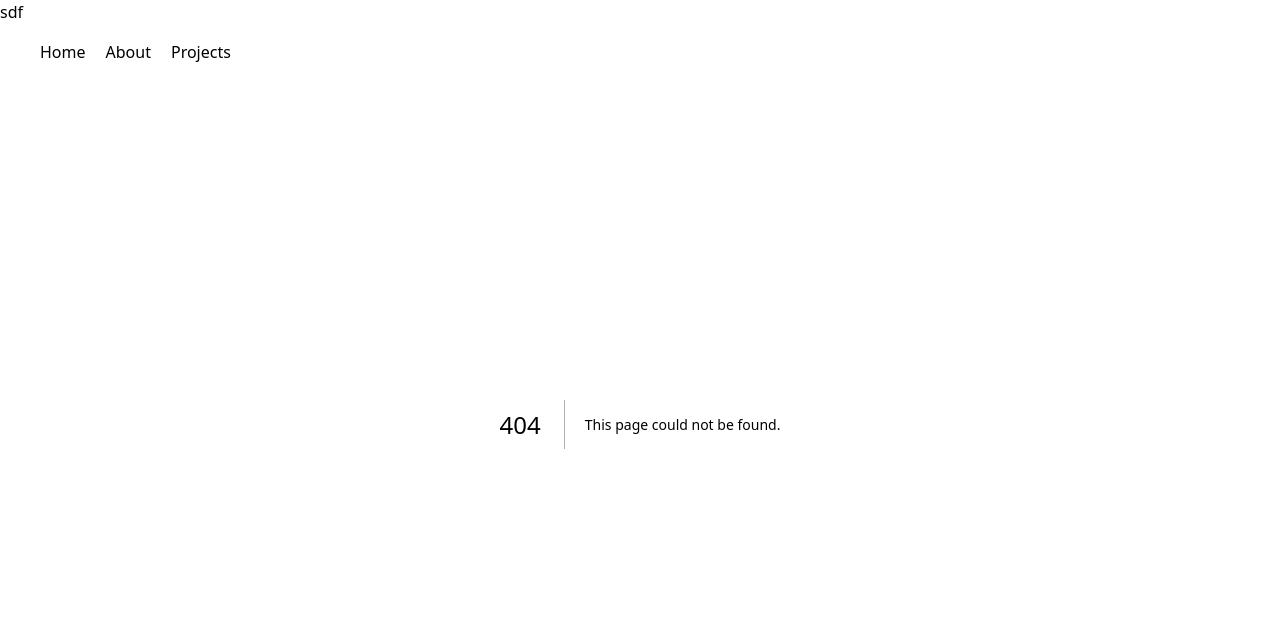
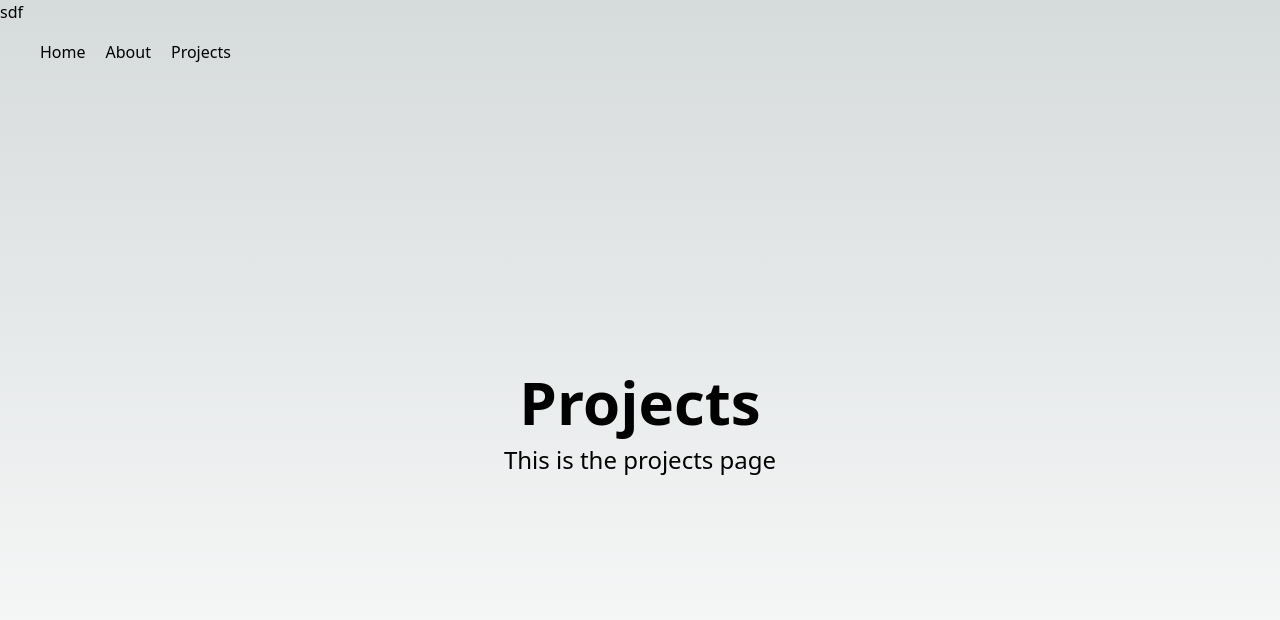
Before and after one commit to assilbekov/next-app-router-animated-page-transitions, a Next.js app: page /projects in a window 1280 px wide. Before the commit this address had no page. Shown: the top 620 px of the page. Built offline with nearby package versions, Linux system fonts and the light colour scheme.

Commit message:
add Projects page

```diff
--- /dev/null
+++ b/src/pages/projects/index.js
@@ -0,0 +1,10 @@
+
+
+export default function Projects() {
+  return (
+    <div className="flex flex-col items-center justify-center min-h-screen py-2">
+      <h1 className="text-6xl font-bold">Projects</h1>
+      <p className="mt-3 text-2xl">This is the projects page</p>
+    </div>
+  );
+}
```
